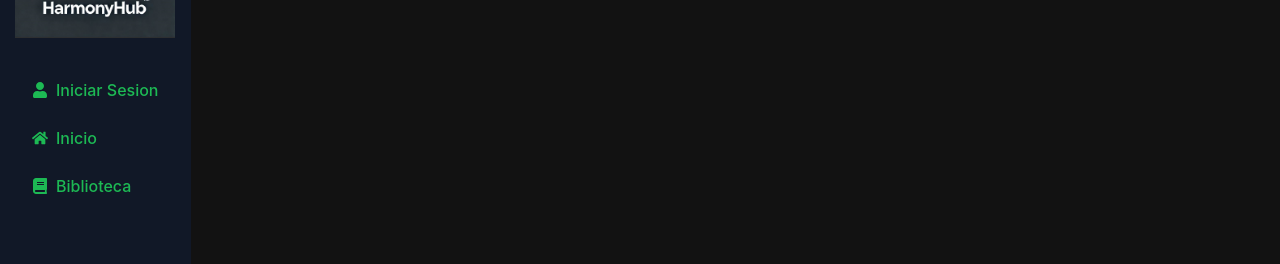
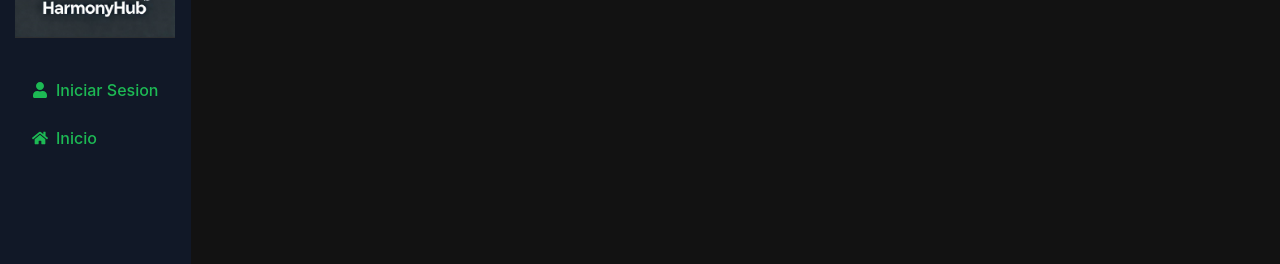
Before and after one commit to LinC3e/harmonyhub, a React (Vite) app in the folder harmonyhub/: page /songs in a window 1280 px wide. Shown: the part 138-402 px from the top of the page. Built offline with nearby package versions, Linux system fonts and the light colour scheme.

Commit message:
Logica de Login/logout

```diff
--- a/harmonyhub/src/components/layouts/Header.jsx
+++ b/harmonyhub/src/components/layouts/Header.jsx
@@ -1,8 +1,12 @@
-import { FaBook, FaHome, FaUser } from 'react-icons/fa';
+
+import { useAuth } from "../../hooks/authContext"
+import { FaBook, FaHome, FaUser, FaRegArrowAltCircleRight } from 'react-icons/fa';
 import { Link } from "react-router-dom";
 import logo from '/images/logo.png';
 
 const Header = () => {
+  const {logout}= useAuth ("actions")
+  const { isAuthenticated } = useAuth("state")
   return (
     <header className="flex flex-col items-center py-4 min-h-screen bg-gray-900 text-white">
       <div className="mb-8">
@@ -11,15 +15,22 @@ const Header = () => {
         </Link>
       </div>
       <nav className="flex flex-col w-full px-4">
-        <Link to="/login" className="flex items-center py-2 px-4 mb-2 hover:bg-gray-700 rounded">
-          <FaUser className="mr-2" /> Iniciar Sesion
-        </Link>
+        {!isAuthenticated && (
+          <Link to="/login" className="flex items-center py-2 px-4 mb-2 hover:bg-gray-700 rounded">
+            <FaUser className="mr-2" /> Iniciar Sesion
+          </Link>
+        )}
         <Link to="/" className="flex items-center py-2 px-4 mb-2 hover:bg-gray-700 rounded">
           <FaHome className="mr-2" /> Inicio
         </Link>
-        <Link to="/library" className="flex items-center py-2 px-4 mb-2 hover:bg-gray-700 rounded">
-          <FaBook className="mr-2" />Biblioteca
-        </Link>
+
+        {isAuthenticated && (
+        <><Link to="/library" className="flex items-center py-2 px-4 mb-2 hover:bg-gray-700 rounded">
+            <FaBook className="mr-2" />Biblioteca
+          </Link><button  onClick ={logout} className="flex items-center py-2 px-4 mb-2 hover:bg-gray-700 rounded">
+              <FaRegArrowAltCircleRight className="mr-2" />Log Out
+            </button></>
+        )}
       </nav>
     </header>
   )
```
